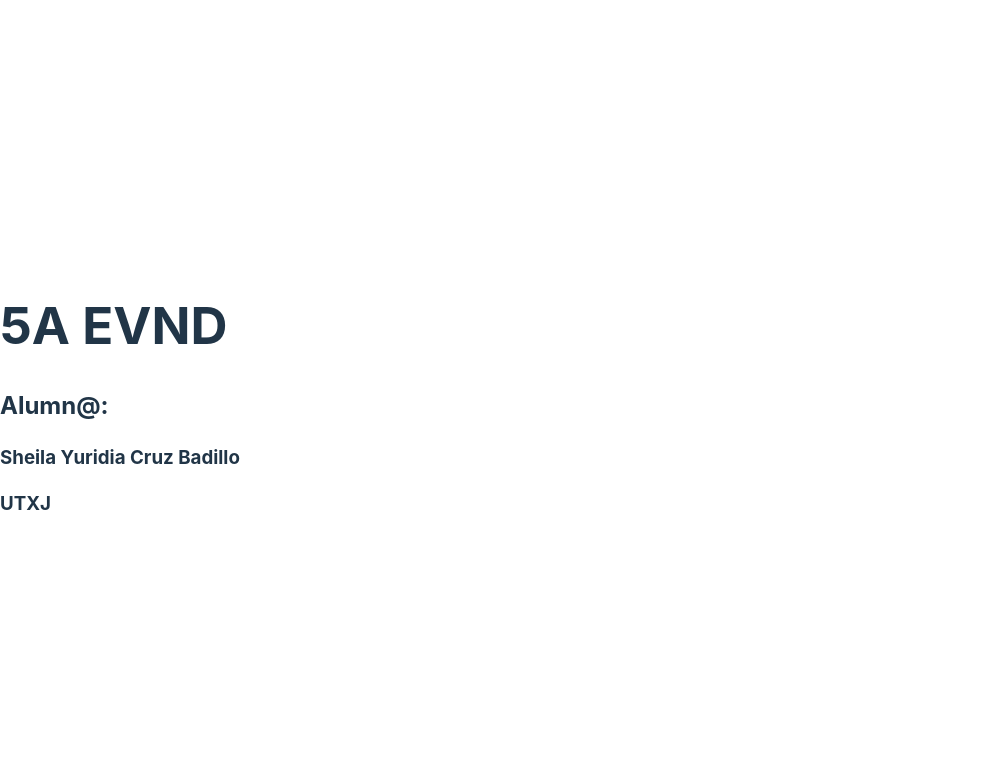
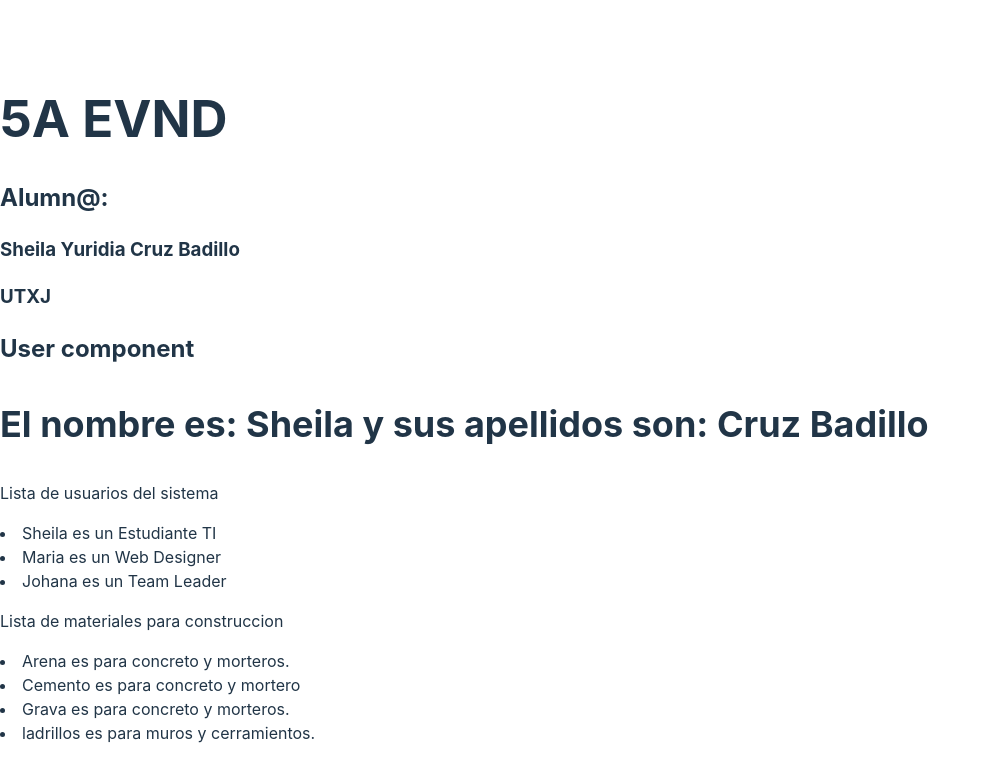
Before and after one commit to Sheilargb/ReactJS, a React (Vite) app in the folder my-react-app/: page / in a window 1280 px wide. Shown: the top 782 px of the page, without its empty margins (0-991 px from the left). Built offline with nearby package versions, Linux system fonts and the light colour scheme.

Commit message:
ReactJS:
add: Se renderizaron listas usando JSX, add: se añadieron componentes

```diff
--- a/my-react-app/src/App.jsx
+++ b/my-react-app/src/App.jsx
@@ -1,11 +1,70 @@
 function App(){
+
   return (
     <div>
     <h1>5A EVND</h1>
     <h2>Alumn@:</h2>
     <h3>Sheila Yuridia Cruz Badillo</h3>
     <h3>UTXJ</h3>
+    <UserComponent/>
+    <ProfileComponent/>
+    <FeedComponent/>
     </div>
 )
 }
+
+function UserComponent(){
+  const nombre = 'Sheila';
+  const apellidos = 'Cruz Badillo'
+  const nombrecompleto = <h2>El nombre es: {nombre} y sus apellidos son: {apellidos}</h2>;
+  return <h2>User component {nombrecompleto}</h2>;
+}
+
+function ProfileComponent(){
+  const users = [
+  {id: 1, name:'Sheila',role: 'Estudiante TI'},
+  {id: 1, name:'Maria',role: 'Web Designer'},
+  {id: 1, name:'Johana',role: 'Team Leader'},
+  ]
+  return (
+    <>
+      <p>Lista de usuarios del sistema</p>
+      <u1>
+        {
+        users.map(function(user){
+          return (
+            <li>{user.name} es un {user.role}</li>
+          )
+       })
+       }
+    </u1>
+  </>
+  )
+}
+
+function FeedComponent(){
+  /*return <h1 className="text-lowercase">Feed Component</h1>*/
+  const materiales = [
+  {id: 1, material:'Arena',role: 'concreto y morteros.'},
+  {id: 1, material:'Cemento',role: 'concreto y mortero'},
+  {id: 1, material:'Grava',role: 'concreto y morteros.'},
+  {id: 1, material:'ladrillos',role: 'muros y cerramientos.'},
+  ]
+  return (
+    <>
+      <p>Lista de materiales para construccion</p>
+      <u1>
+        {
+        materiales.map(function(elemento){
+          return (
+            <li>{elemento.material} es para {elemento.role}</li>
+          )
+       })
+       }
+    </u1>
+  </>
+  )
+}
+
+
 export default App
```
